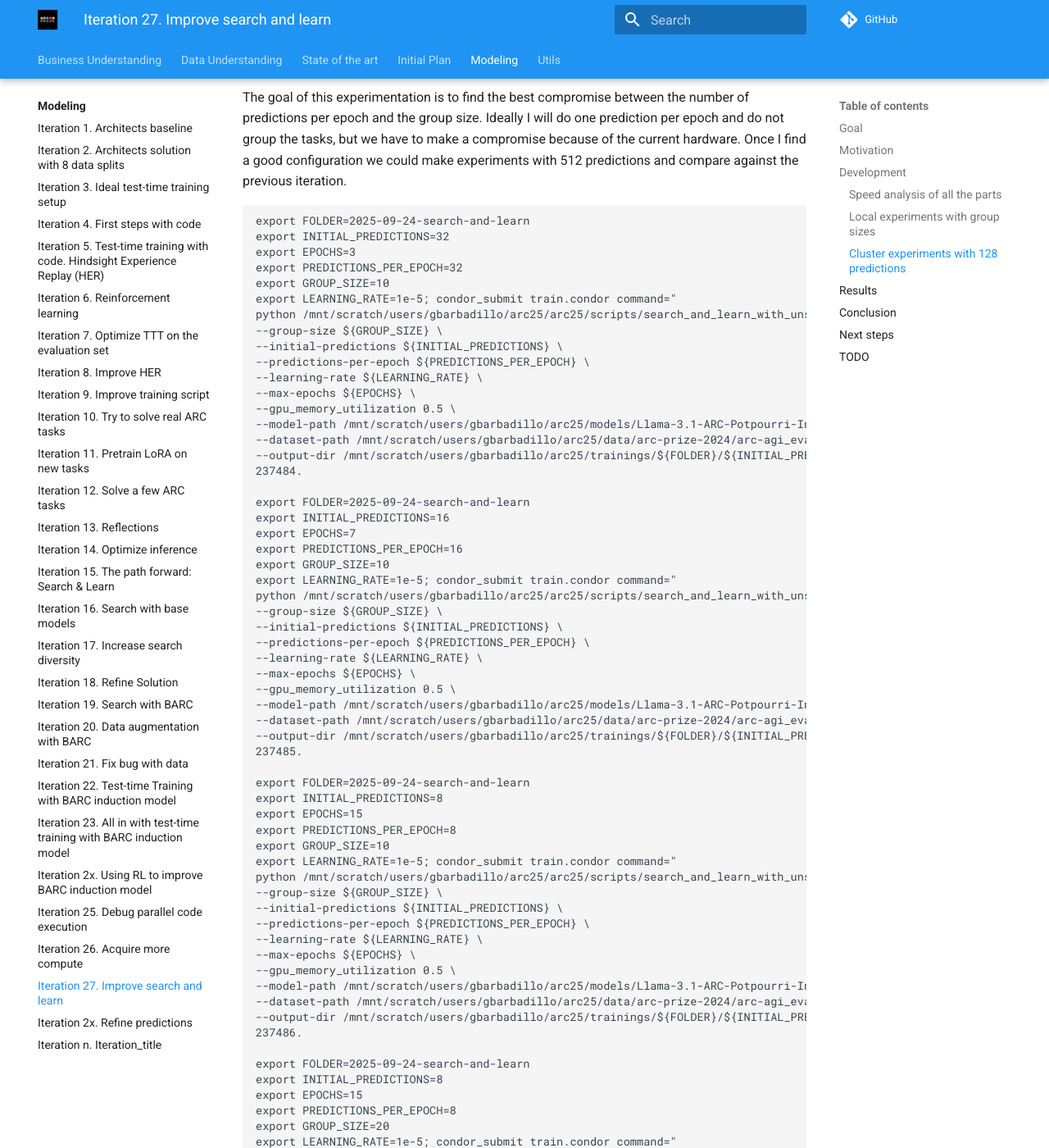
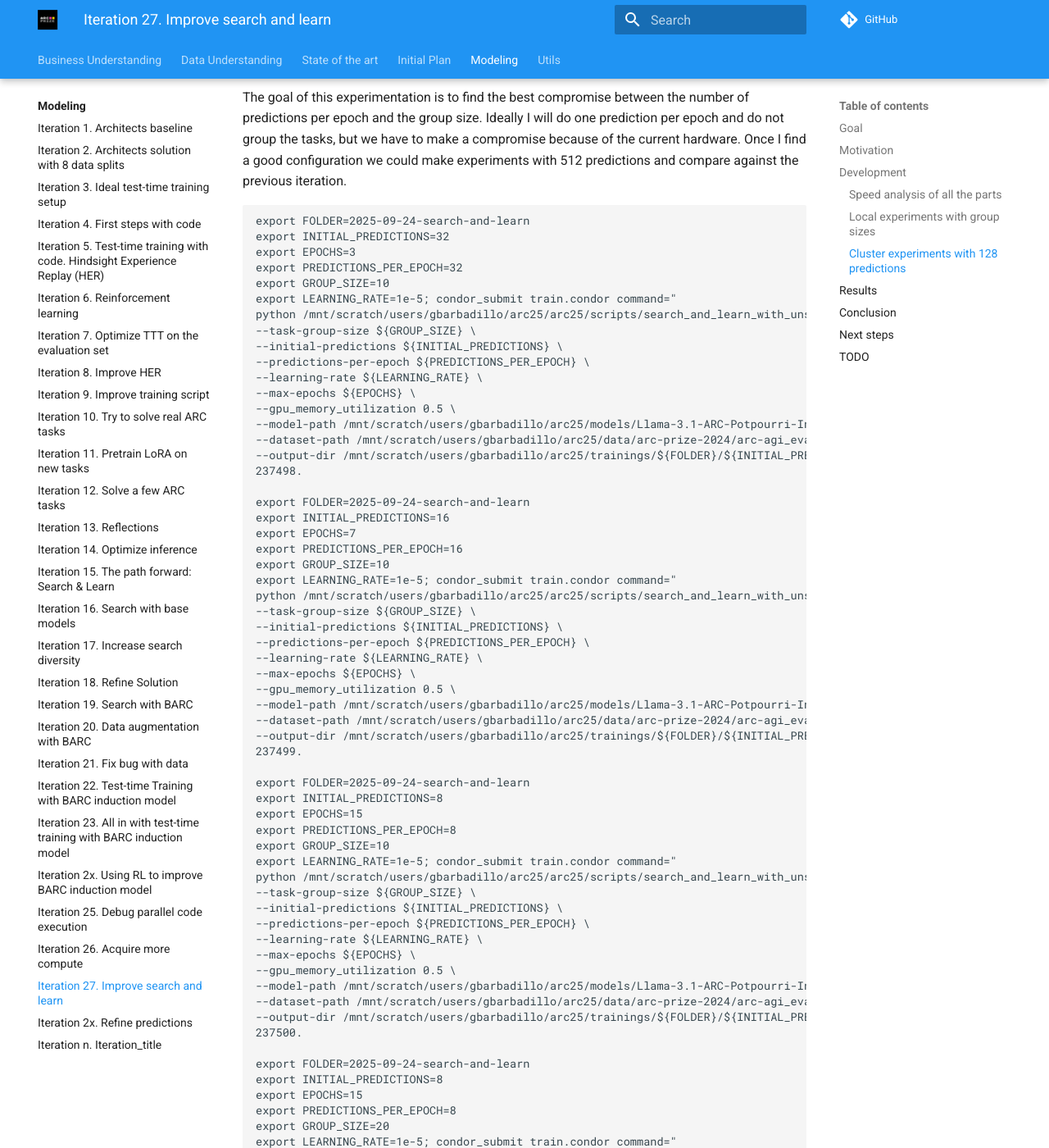
Before and after one commit to ironbar/arc25, an MkDocs documentation site: the page built from docs/modeling/Iteration_27_improve_search_and_learn.md, in a window 1280 px wide and 1400 px high, scrolled down 2077 px. Shown: the whole window at 82% size. Built offline with MkDocs 1.6.1 and Material for MkDocs 9.7.7, drawn with Linux system fonts in a browser that asks for light colours; comment, search, counter and statistics services are not loaded; some of the changed text lies outside the part shown.

Commit message:
fixed bug in commands

```diff
--- a/docs/modeling/Iteration_27_improve_search_and_learn.md
+++ b/docs/modeling/Iteration_27_improve_search_and_learn.md
@@ -114,7 +114,7 @@ export PREDICTIONS_PER_EPOCH=32
 export GROUP_SIZE=10
 export LEARNING_RATE=1e-5; condor_submit train.condor command="
 python /mnt/scratch/users/gbarbadillo/arc25/arc25/scripts/search_and_learn_with_unsloth.py \
---group-size ${GROUP_SIZE} \
+--task-group-size ${GROUP_SIZE} \
 --initial-predictions ${INITIAL_PREDICTIONS} \
 --predictions-per-epoch ${PREDICTIONS_PER_EPOCH} \
 --learning-rate ${LEARNING_RATE} \
@@ -123,7 +123,7 @@ python /mnt/scratch/users/gbarbadillo/arc25/arc25/scripts/search_and_learn_with_
 --model-path /mnt/scratch/users/gbarbadillo/arc25/models/Llama-3.1-ARC-Potpourri-Induction-8B \
 --dataset-path /mnt/scratch/users/gbarbadillo/arc25/data/arc-prize-2024/arc-agi_evaluation_challenges.json \
 --output-dir /mnt/scratch/users/gbarbadillo/arc25/trainings/${FOLDER}/${INITIAL_PREDICTIONS}i_${EPOCHS}x${PREDICTIONS_PER_EPOCH}_lr${LEARNING_RATE}_${GROUP_SIZE}-group-size" -append request_gpus=1 -append request_cpus=6 -append request_memory=32G --append 'requirements = (TARGET.Machine == "calculon19.das-nano.com")'
-237484.
+237498.
 
 export FOLDER=2025-09-24-search-and-learn
 export INITIAL_PREDICTIONS=16
@@ -132,7 +132,7 @@ export PREDICTIONS_PER_EPOCH=16
 export GROUP_SIZE=10
 export LEARNING_RATE=1e-5; condor_submit train.condor command="
 python /mnt/scratch/users/gbarbadillo/arc25/arc25/scripts/search_and_learn_with_unsloth.py \
---group-size ${GROUP_SIZE} \
+--task-group-size ${GROUP_SIZE} \
 --initial-predictions ${INITIAL_PREDICTIONS} \
 --predictions-per-epoch ${PREDICTIONS_PER_EPOCH} \
 --learning-rate ${LEARNING_RATE} \
@@ -141,7 +141,7 @@ python /mnt/scratch/users/gbarbadillo/arc25/arc25/scripts/search_and_learn_with_
 --model-path /mnt/scratch/users/gbarbadillo/arc25/models/Llama-3.1-ARC-Potpourri-Induction-8B \
 --dataset-path /mnt/scratch/users/gbarbadillo/arc25/data/arc-prize-2024/arc-agi_evaluation_challenges.json \
 --output-dir /mnt/scratch/users/gbarbadillo/arc25/trainings/${FOLDER}/${INITIAL_PREDICTIONS}i_${EPOCHS}x${PREDICTIONS_PER_EPOCH}_lr${LEARNING_RATE}_${GROUP_SIZE}-group-size" -append request_gpus=1 -append request_cpus=6 -append request_memory=32G --append 'requirements = (TARGET.Machine == "calculon19.das-nano.com")'
-237485.
+237499.
 
 export FOLDER=2025-09-24-search-and-learn
 export INITIAL_PREDICTIONS=8
@@ -150,7 +150,7 @@ export PREDICTIONS_PER_EPOCH=8
 export GROUP_SIZE=10
 export LEARNING_RATE=1e-5; condor_submit train.condor command="
 python /mnt/scratch/users/gbarbadillo/arc25/arc25/scripts/search_and_learn_with_unsloth.py \
---group-size ${GROUP_SIZE} \
+--task-group-size ${GROUP_SIZE} \
 --initial-predictions ${INITIAL_PREDICTIONS} \
 --predictions-per-epoch ${PREDICTIONS_PER_EPOCH} \
 --learning-rate ${LEARNING_RATE} \
@@ -168,7 +168,7 @@ export PREDICTIONS_PER_EPOCH=8
 export GROUP_SIZE=20
 export LEARNING_RATE=1e-5; condor_submit train.condor command="
 python /mnt/scratch/users/gbarbadillo/arc25/arc25/scripts/search_and_learn_with_unsloth.py \
---group-size ${GROUP_SIZE} \
+--task-group-size ${GROUP_SIZE} \
 --initial-predictions ${INITIAL_PREDICTIONS} \
 --predictions-per-epoch ${PREDICTIONS_PER_EPOCH} \
 --learning-rate ${LEARNING_RATE} \
@@ -186,7 +186,7 @@ export PREDICTIONS_PER_EPOCH=16
 export GROUP_SIZE=5
 export LEARNING_RATE=1e-5; condor_submit train.condor command="
 python /mnt/scratch/users/gbarbadillo/arc25/arc25/scripts/search_and_learn_with_unsloth.py \
---group-size ${GROUP_SIZE} \
+--task-group-size ${GROUP_SIZE} \
 --initial-predictions ${INITIAL_PREDICTIONS} \
 --predictions-per-epoch ${PREDICTIONS_PER_EPOCH} \
 --learning-rate ${LEARNING_RATE} \
```
Also changed, not shown: other parts of docs/modeling/Iteration_27_improve_search_and_learn.md (+3 -3 lines).
